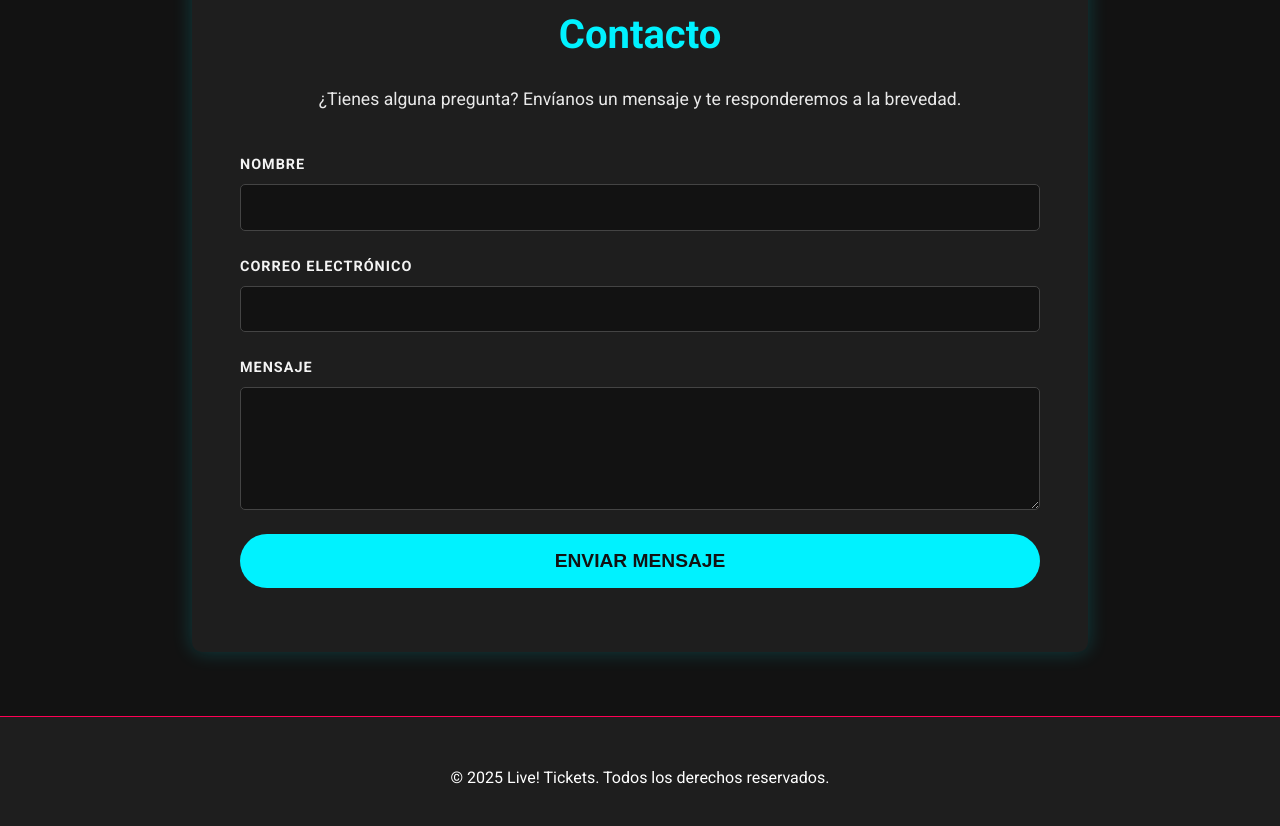
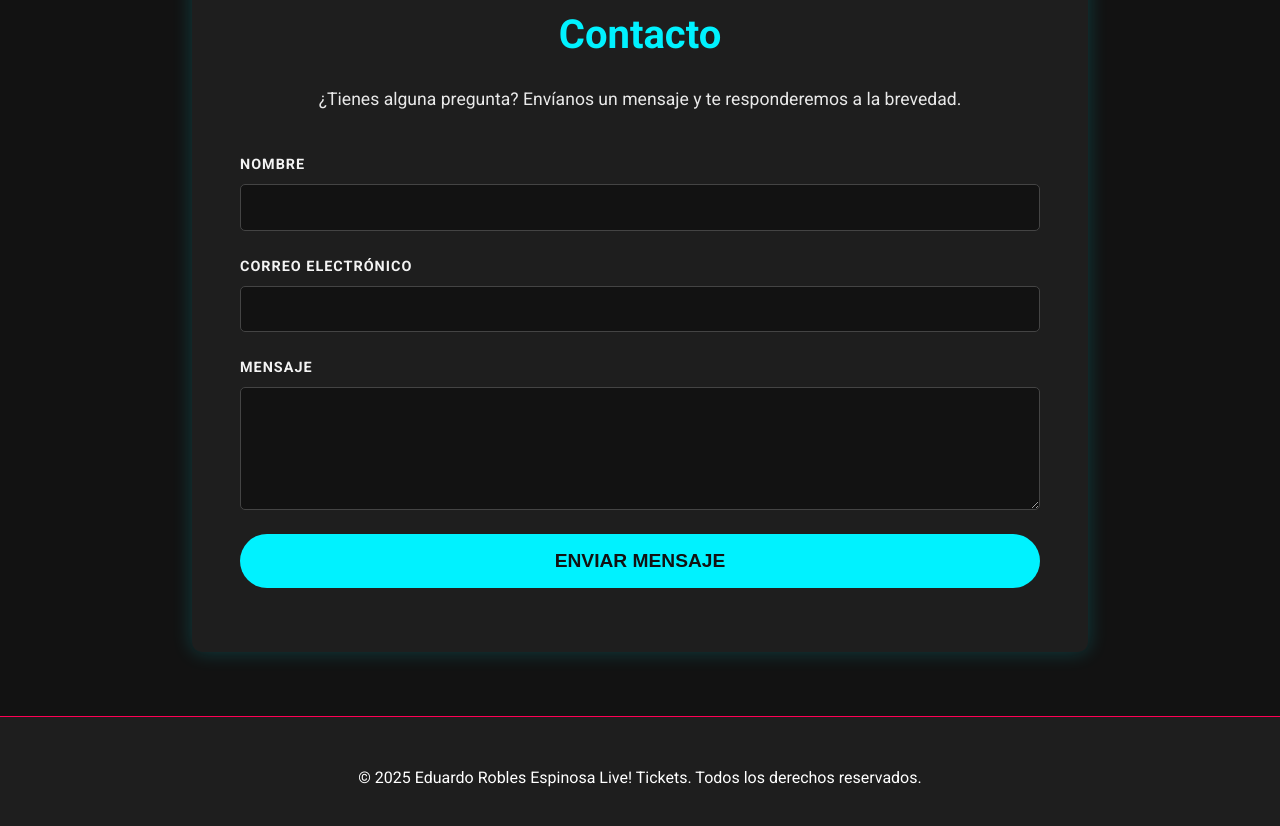
Before and after one commit to eduardoroblesespinosa/arenamexicocity, a plain HTML site: page index.html in a window 1280 px wide. Shown: the part 1852-2678 px from the top of the page. Drawn offline with Linux system fonts and the light colour scheme.

Commit message:
Update index.html

```diff
--- a/index.html
+++ b/index.html
@@ -99,7 +99,7 @@
     </div>
 
     <footer>
-        <p>&copy; 2025 Live! Tickets. Todos los derechos reservados.</p>
+        <p>&copy; 2025 Eduardo Robles Espinosa Live! Tickets. Todos los derechos reservados.</p>
     </footer>
 
     <!--
```
